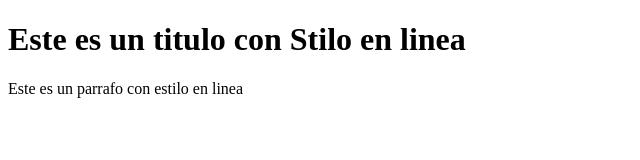
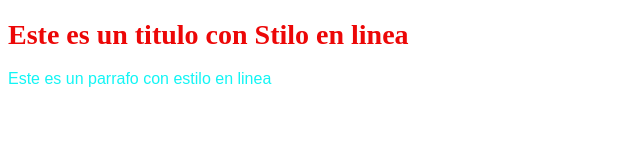
Before and after one commit to OsmelJulio/moduliCSS, a plain HTML site: page index.html in a window 1280 px wide. Shown: the whole page, without its empty margins (0-640 px from the left). Drawn offline with Linux system fonts and the light colour scheme.

Commit message:
css a nivel de página

```diff
--- a/index.html
+++ b/index.html
@@ -3,10 +3,19 @@
     <head>
         <title>Archivo CSS </title>
    </head>
+   <style>
+    h1{
+        color: rgb(17, 32, 241);
+        font-size: 38px;
+    }
+    p{
+        color: rgb(241, 35, 35);
+        font-family: 'Times New Roman', Times, serif;
+    }
+   </style>
     <body>
-        <h1 style="color: rgb(236, 7, 7) font-sizo: 28px;">Este es un titulo con Stilo en linea </h1>
-        <p style="color: rgb(18, 245, 245) font-family: Arial,Helvetica,sans-serif">Este es un parrafo con estilo en linea</p>
-
+        <h1 style="color: rgb(236, 7, 7); font-size: 28px;">Este es un titulo con Stilo en linea </h1>
+        <p style="color: rgb(18, 245, 245); font-family: Arial,Helvetica,sans-serif">Este es un parrafo con estilo en linea</p>
     </body>
 
 </html>
```
